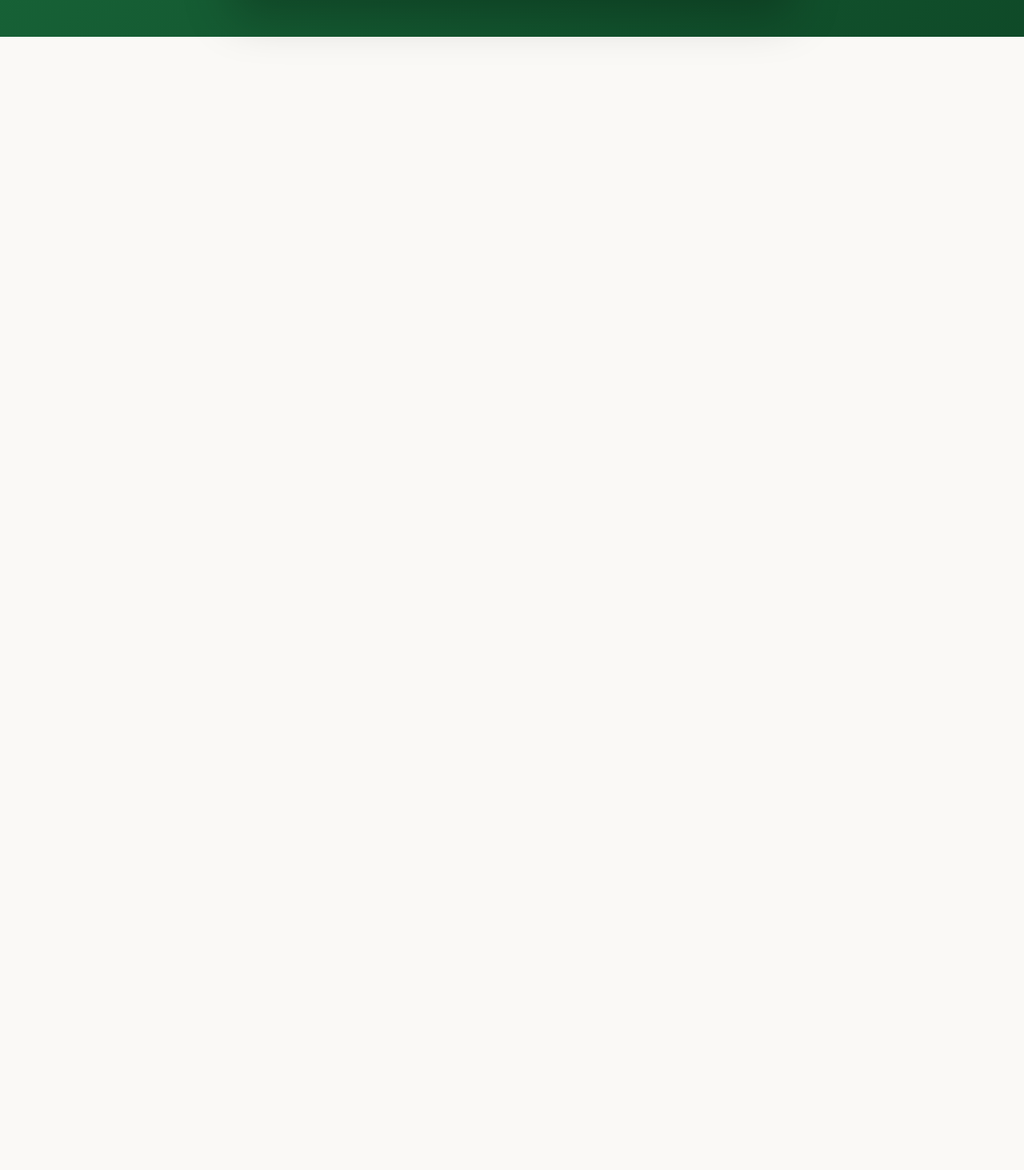
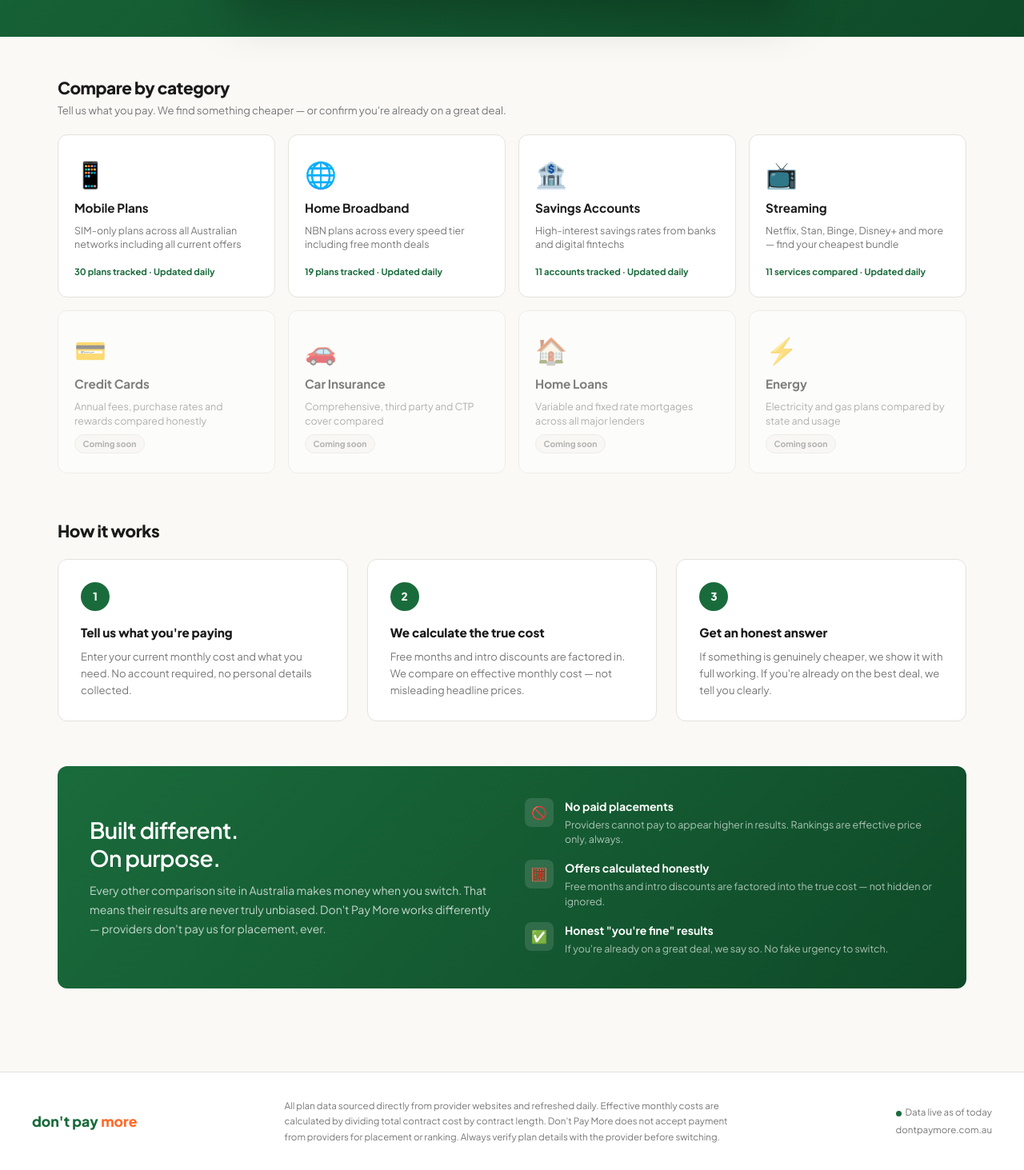
Before and after one commit to modoherty1990-jpg/dontpaymore, a Next.js app: page / in a window 1280 px wide. Shown: the part 663-2126 px from the top of the page at 80% size. Before the commit the page ends 805 px from the top, so only its background shows below. Built offline with nearby package versions, Linux system fonts and the light colour scheme.

Commit message:
complete homepage

```diff
--- /dev/null
+++ b/src/app/components/CategoryGrid.js
@@ -0,0 +1,56 @@
+export default function CategoryGrid({ onCategoryClick }) {
+  const categories = [
+    { id: 'mobile', icon: '📱', name: 'Mobile Plans', desc: 'SIM-only plans across all Australian networks including all current offers', count: '30 plans tracked', live: true },
+    { id: 'broadband', icon: '🌐', name: 'Home Broadband', desc: 'NBN plans across every speed tier including free month deals', count: '19 plans tracked', live: true },
+    { id: 'savings', icon: '🏦', name: 'Savings Accounts', desc: 'High-interest savings rates from banks and digital fintechs', count: '11 accounts tracked', live: true },
+    { id: 'streaming', icon: '📺', name: 'Streaming', desc: 'Netflix, Stan, Binge, Disney+ and more — find your cheapest bundle', count: '11 services compared', live: true },
+    { id: null, icon: '💳', name: 'Credit Cards', desc: 'Annual fees, purchase rates and rewards compared honestly', live: false },
+    { id: null, icon: '🚗', name: 'Car Insurance', desc: 'Comprehensive, third party and CTP cover compared', live: false },
+    { id: null, icon: '🏠', name: 'Home Loans', desc: 'Variable and fixed rate mortgages across all major lenders', live: false },
+    { id: null, icon: '⚡', name: 'Energy', desc: 'Electricity and gas plans compared by state and usage', live: false },
+  ]
+
+  return (
+    <div style={{ marginBottom: '3.5rem' }}>
+      <div style={{ marginBottom: '1.25rem' }}>
+        <div style={{ fontSize: '1.3rem', fontWeight: 800, letterSpacing: '-0.02em' }}>Compare by category</div>
+        <div style={{ fontSize: '0.82rem', color: 'var(--text-light)', marginTop: '0.2rem' }}>Tell us what you pay. We find something cheaper — or confirm you're already on a great deal.</div>
+      </div>
+
+      <div style={{
+        display: 'grid',
+        gridTemplateColumns: 'repeat(4, 1fr)',
+        gap: '1rem',
+      }}>
+        {categories.map((cat) => (
+          <div
+            key={cat.name}
+            onClick={() => cat.live && onCategoryClick(cat.id)}
+            style={{
+              background: 'white',
+              border: '1.5px solid var(--border)',
+              borderRadius: '12px',
+              padding: '1.5rem 1.25rem',
+              cursor: cat.live ? 'pointer' : 'default',
+              opacity: cat.live ? 1 : 0.55,
+              display: 'flex',
+              flexDirection: 'column',
+              gap: '0.5rem',
+              transition: 'all 0.2s',
+            }}
+            onMouseEnter={e => { if (cat.live) { e.currentTarget.style.borderColor = 'var(--brand)'; e.currentTarget.style.transform = 'translateY(-2px)'; e.currentTarget.style.boxShadow = '0 8px 30px rgba(0,0,0,0.1)' }}}
+            onMouseLeave={e => { e.currentTarget.style.borderColor = 'var(--border)'; e.currentTarget.style.transform = 'none'; e.currentTarget.style.boxShadow = 'none' }}
+          >
+            <div style={{ fontSize: '2rem' }}>{cat.icon}</div>
+            <div style={{ fontSize: '0.95rem', fontWeight: 700 }}>{cat.name}</div>
+            <div style={{ fontSize: '0.78rem', color: 'var(--text-light)', lineHeight: 1.4 }}>{cat.desc}</div>
+            {cat.live
+              ? <div style={{ fontSize: '0.7rem', fontWeight: 700, color: 'var(--brand)', marginTop: 'auto', paddingTop: '0.5rem' }}>{cat.count} · Updated daily</div>
+              : <div style={{ fontSize: '0.65rem', fontWeight: 700, background: 'var(--offwhite)', color: 'var(--text-light)', padding: '0.2rem 0.6rem', borderRadius: '999px', border: '1px solid var(--border)', display: 'inline-block', marginTop: 'auto', width: 'fit-content' }}>Coming soon</div>
+            }
+          </div>
+        ))}
+      </div>
+    </div>
+  )
+}
--- /dev/null
+++ b/src/app/components/Footer.js
@@ -0,0 +1,39 @@
+export default function Footer() {
+  return (
+    <footer style={{
+      background: 'white',
+      borderTop: '1px solid var(--border)',
+      padding: '2rem',
+    }}>
+      <div style={{
+        maxWidth: '1200px',
+        margin: '0 auto',
+        display: 'flex',
+        justifyContent: 'space-between',
+        alignItems: 'center',
+        gap: '2rem',
+        flexWrap: 'wrap',
+      }}>
+        <div style={{ fontSize: '1.1rem', fontWeight: 800, color: 'var(--brand)' }}>
+          don't pay <span style={{ color: 'var(--accent)' }}>more</span>
+        </div>
+        <div style={{ fontSize: '0.72rem', color: 'var(--text-light)', lineHeight: 1.7, maxWidth: '580px' }}>
+          All plan data sourced directly from provider websites and refreshed daily. Effective monthly costs are calculated by dividing total contract cost by contract length. Don't Pay More does not accept payment from providers for placement or ranking. Always verify plan details with the provider before switching.
+        </div>
+        <div style={{ fontSize: '0.72rem', color: 'var(--text-light)', textAlign: 'right' }}>
+          <span style={{
+            display: 'inline-block',
+            width: 7, height: 7,
+            background: 'var(--brand)',
+            borderRadius: '50%',
+            marginRight: '0.3rem',
+            verticalAlign: 'middle',
+            animation: 'blink 2s ease-in-out infinite',
+          }} />
+          Data live as of today<br />
+          <span style={{ marginTop: '0.3rem', display: 'block' }}>dontpaymore.com.au</span>
+        </div>
+      </div>
+    </footer>
+  )
+}
--- /dev/null
+++ b/src/app/components/HowItWorks.js
@@ -0,0 +1,54 @@
+export default function HowItWorks() {
+  const steps = [
+    {
+      num: 1,
+      title: 'Tell us what you\'re paying',
+      desc: 'Enter your current monthly cost and what you need. No account required, no personal details collected.'
+    },
+    {
+      num: 2,
+      title: 'We calculate the true cost',
+      desc: 'Free months and intro discounts are factored in. We compare on effective monthly cost — not misleading headline prices.'
+    },
+    {
+      num: 3,
+      title: 'Get an honest answer',
+      desc: 'If something is genuinely cheaper, we show it with full working. If you\'re already on the best deal, we tell you clearly.'
+    },
+  ]
+
+  return (
+    <div style={{ marginBottom: '3.5rem' }}>
+      <div style={{ marginBottom: '1.25rem' }}>
+        <div style={{ fontSize: '1.3rem', fontWeight: 800, letterSpacing: '-0.02em' }}>How it works</div>
+      </div>
+      <div style={{ display: 'grid', gridTemplateColumns: 'repeat(3, 1fr)', gap: '1.5rem' }}>
+        {steps.map(step => (
+          <div key={step.num} style={{
+            background: 'white',
+            border: '1.5px solid var(--border)',
+            borderRadius: '12px',
+            padding: '1.75rem',
+          }}>
+            <div style={{
+              width: 36, height: 36,
+              background: 'var(--brand)',
+              color: 'white',
+              borderRadius: '50%',
+              display: 'flex',
+              alignItems: 'center',
+              justifyContent: 'center',
+              fontSize: '0.85rem',
+              fontWeight: 800,
+              marginBottom: '1rem',
+            }}>
+              {step.num}
+            </div>
+            <h3 style={{ fontSize: '0.95rem', fontWeight: 800, marginBottom: '0.4rem' }}>{step.title}</h3>
+            <p style={{ fontSize: '0.82rem', color: 'var(--text-light)', lineHeight: 1.6 }}>{step.desc}</p>
+          </div>
+        ))}
+      </div>
+    </div>
+  )
+}
--- /dev/null
+++ b/src/app/components/TrustBlock.js
@@ -0,0 +1,71 @@
+export default function TrustBlock() {
+  const points = [
+    {
+      icon: '🚫',
+      title: 'No paid placements',
+      desc: 'Providers cannot pay to appear higher in results. Rankings are effective price only, always.'
+    },
+    {
+      icon: '🧮',
+      title: 'Offers calculated honestly',
+      desc: 'Free months and intro discounts are factored into the true cost — not hidden or ignored.'
+    },
+    {
+      icon: '✅',
+      title: 'Honest "you\'re fine" results',
+      desc: 'If you\'re already on a great deal, we say so. No fake urgency to switch.'
+    },
+  ]
+
+  return (
+    <div style={{
+      background: 'linear-gradient(135deg, #1a6b3c 0%, #0f4a28 100%)',
+      borderRadius: '12px',
+      padding: '2.5rem',
+      marginBottom: '3.5rem',
+      display: 'grid',
+      gridTemplateColumns: '1fr 1fr',
+      gap: '2rem',
+      alignItems: 'center',
+    }}>
+      <div>
+        <h2 style={{
+          fontSize: '1.75rem',
+          color: 'white',
+          fontWeight: 600,
+          lineHeight: 1.25,
+          marginBottom: '0.75rem',
+          letterSpacing: '-0.02em',
+        }}>
+          Built different.<br />On purpose.
+        </h2>
+        <p style={{ color: 'rgba(255,255,255,0.75)', fontSize: '0.875rem', lineHeight: 1.7 }}>
+          Every other comparison site in Australia makes money when you switch. That means their results are never truly unbiased. Don't Pay More works differently — providers don't pay us for placement, ever.
+        </p>
+      </div>
+
+      <div style={{ display: 'flex', flexDirection: 'column', gap: '1rem' }}>
+        {points.map(point => (
+          <div key={point.title} style={{ display: 'flex', gap: '0.875rem', alignItems: 'flex-start' }}>
+            <div style={{
+              width: 36, height: 36,
+              background: 'rgba(255,255,255,0.12)',
+              borderRadius: '8px',
+              display: 'flex',
+              alignItems: 'center',
+              justifyContent: 'center',
+              fontSize: '1rem',
+              flexShrink: 0,
+            }}>
+              {point.icon}
+            </div>
+            <div>
+              <h4 style={{ fontSize: '0.875rem', fontWeight: 700, color: 'white', marginBottom: '0.2rem' }}>{point.title}</h4>
+              <p style={{ fontSize: '0.78rem', color: 'rgba(255,255,255,0.65)', lineHeight: 1.5 }}>{point.desc}</p>
+            </div>
+          </div>
+        ))}
+      </div>
+    </div>
+  )
+}
--- a/src/app/page.js
+++ b/src/app/page.js
@@ -3,6 +3,10 @@ import { useState, useRef, useEffect } from 'react'
 import Header from './components/Header'
 import Hero from './components/Hero'
 import ComparePanel from './components/ComparePanel'
+import CategoryGrid from './components/CategoryGrid'
+import HowItWorks from './components/HowItWorks'
+import TrustBlock from './components/TrustBlock'
+import Footer from './components/Footer'
 
 export default function Home() {
   const [activeCategory, setActiveCategory] = useState(null)
@@ -27,7 +31,11 @@ export default function Home() {
             />
           </div>
         )}
+        <CategoryGrid onCategoryClick={setActiveCategory} />
+        <HowItWorks />
+        <TrustBlock />
       </div>
+      <Footer />
     </main>
   )
 }
```
